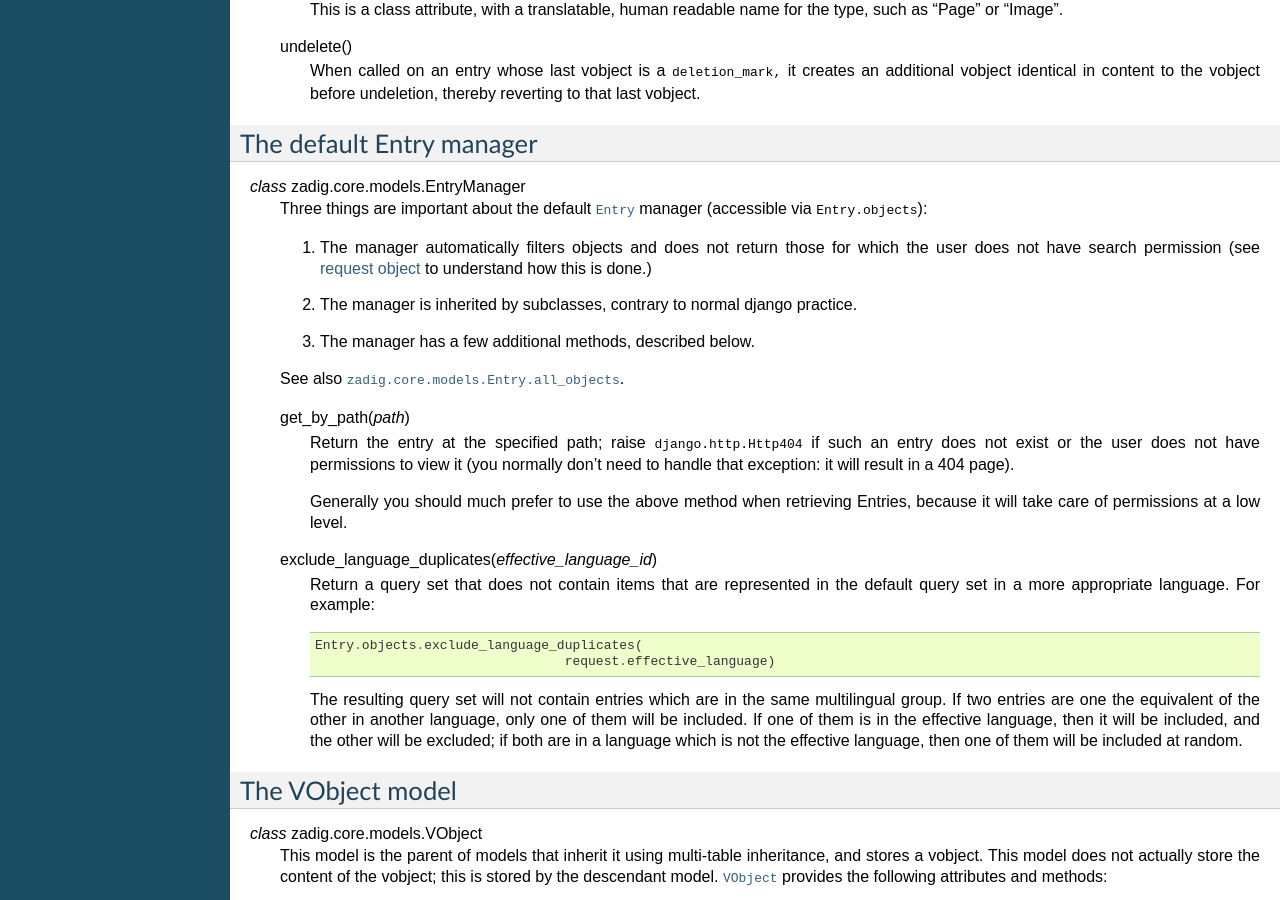
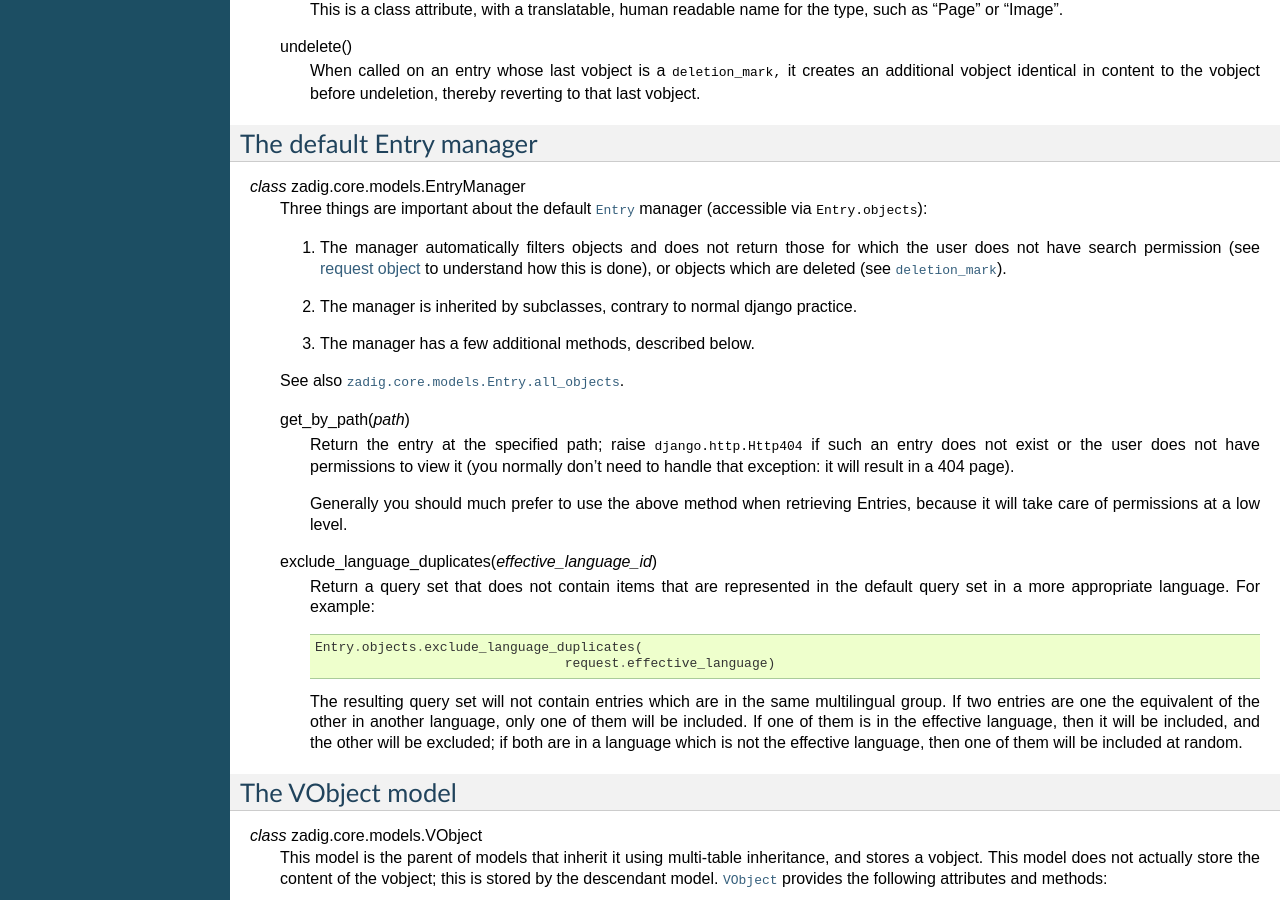
Before and after one commit to aptiko/zadig, a Sphinx documentation site: the page built from docs/api.txt, in a window 1280 px wide and 900 px high, scrolled down 4468 px. Built offline with Sphinx 7.4.7, drawn with Linux system fonts in a browser that asks for light colours.

Commit message:
Documentation fix

```diff
--- a/docs/api.txt
+++ b/docs/api.txt
@@ -415,7 +415,8 @@ The default Entry manager
    1. The manager automatically filters objects and does not return
       those for which the user does not have search permission (see
       :ref:`request object <request-object>` to understand how this is
-      done.)
+      done), or objects which are deleted (see
+      :attr:`~zadig.core.models.VObject.deletion_mark`).
 
    2. The manager is inherited by subclasses, contrary to normal
       django practice.
```
